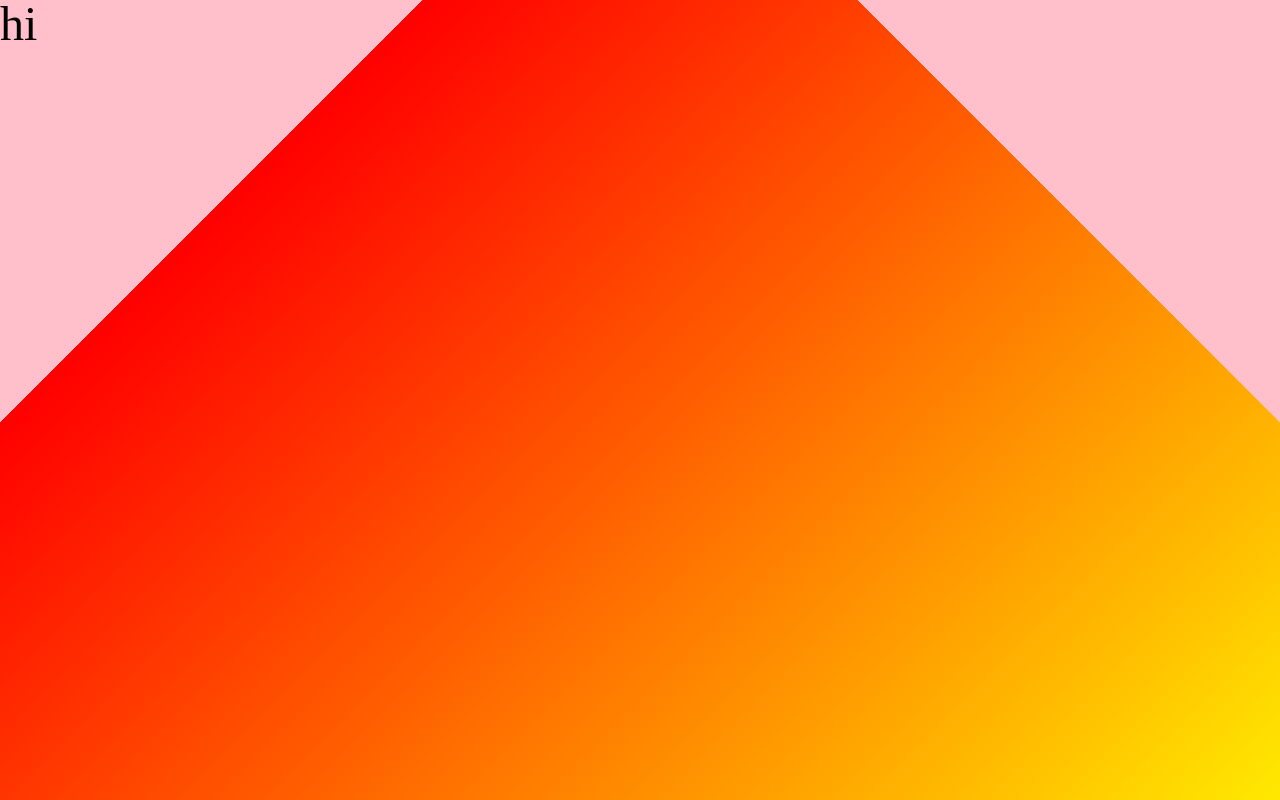
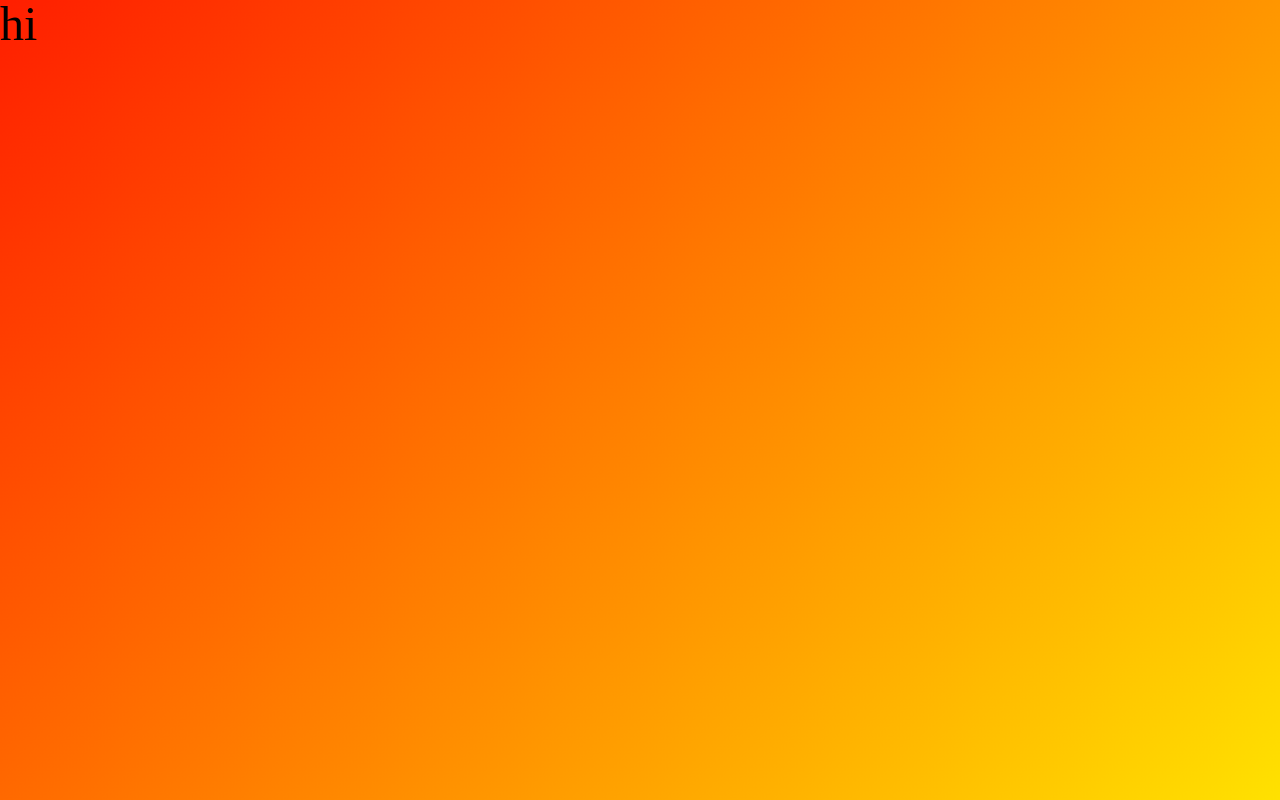
Before and after one commit to tylerschloesser/react-typescript-sandbox, a React app: page / in a window 1280 px wide. Built offline with nearby package versions, Linux system fonts and the light colour scheme.

Commit message:
fix gradient size

```diff
--- a/src/app.sass
+++ b/src/app.sass
@@ -1,3 +1,6 @@
+@use 'sass:math'
+
+$sqrt2: math.sqrt(2)
 
 .app
   position: relative
@@ -13,8 +16,13 @@
   .gradient
     position: absolute
 
-    height: max(100vh, 100vw)
-    width: max(100vh, 100vw)
+    top: 50%
+    left: 50%
+
+    //height: max(calc(100vh * #{$sqrt2}), calc(100vh * #{$sqrt2}))
+    // 1.5 is ~sqrt(2)
+    height: max(calc(100vh * 1.5), calc(100vw * 1.5))
+    width: max(calc(100vh * 1.5), calc(100vw * 1.5))
 
     z-index: -1
 
@@ -24,6 +32,6 @@
 
 @keyframes gradient
   from
-    transform: rotate(0)
+    transform: translate(-50%, -50%) rotate(0)
   to
-    transform: rotate(360deg)
+    transform: translate(-50%, -50%) rotate(360deg)
--- a/src/app.tsx
+++ b/src/app.tsx
@@ -6,8 +6,9 @@ export const App = () => {
   return (
     <div className="app">
 
+      <div className="gradient" />
+
       hi
-      <div className="gradient" />
 
     </div>
   )
```
